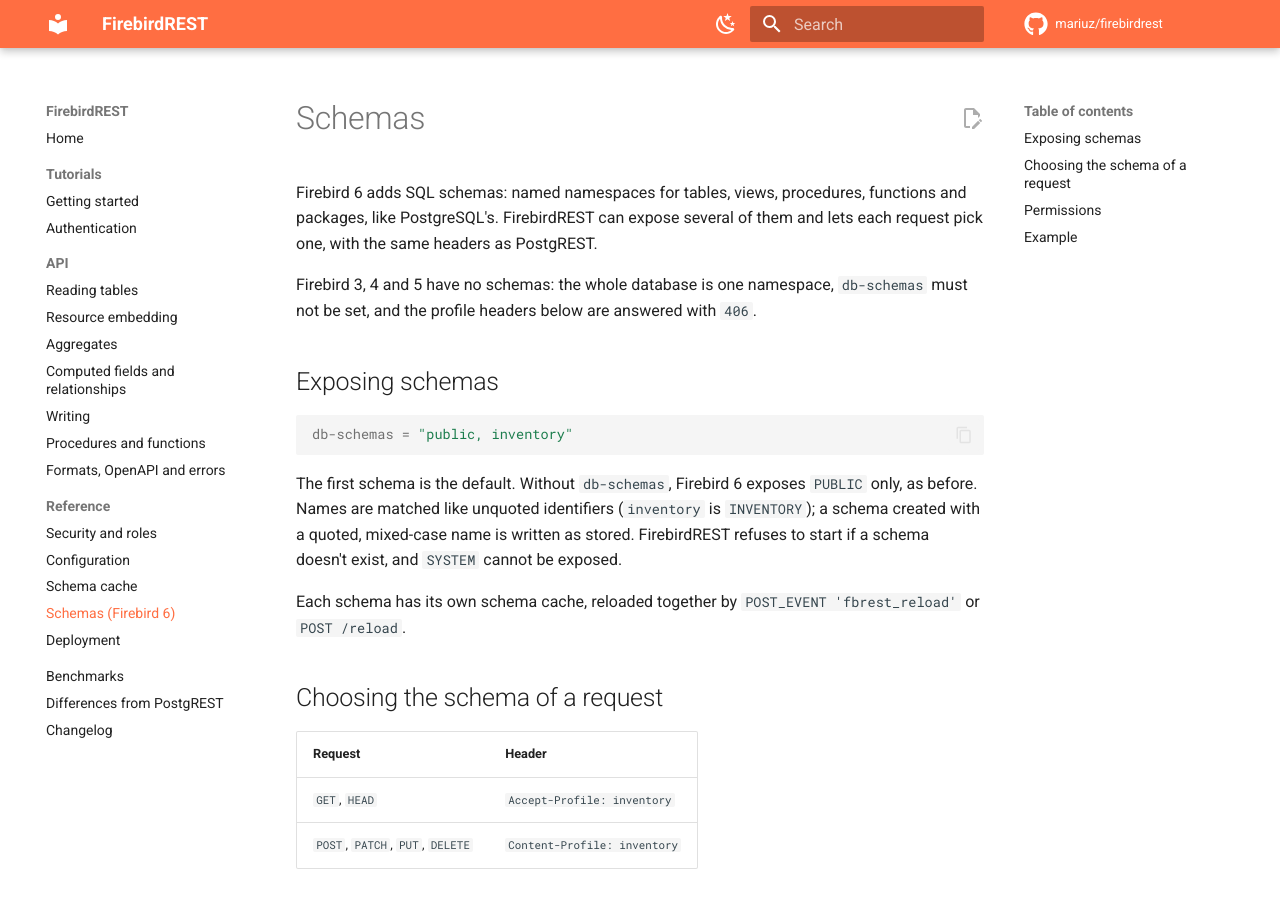
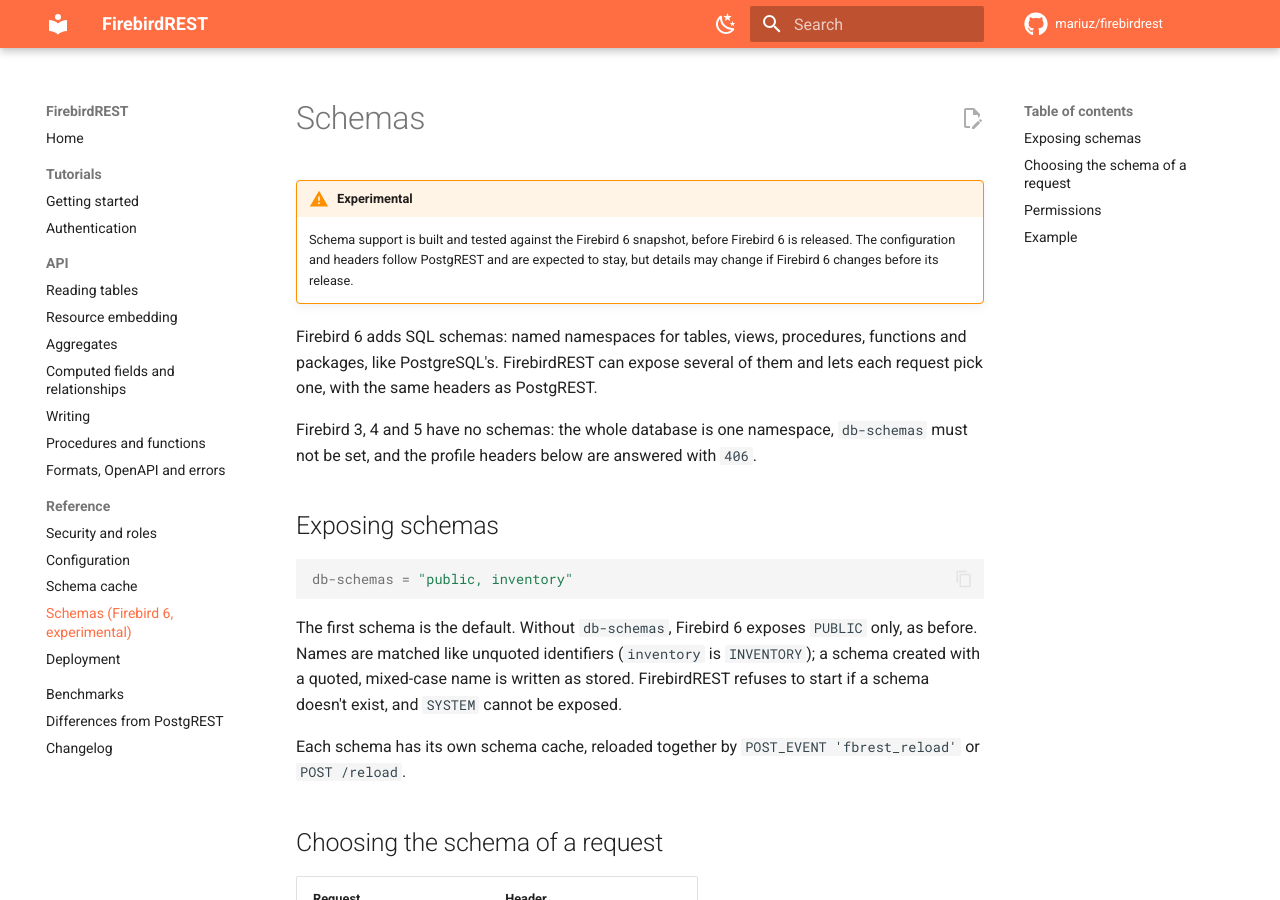
Before and after one commit to mariuz/firebirdrest, an MkDocs documentation site: the page built from docs/references/schemas.md, in a window 1280 px wide and 900 px high. Built offline with MkDocs 1.6.1 and Material for MkDocs 9.7.7, drawn with Linux system fonts in a browser that asks for light colours; comment, search, counter and statistics services are not loaded.

Commit message:
release: prepare 0.2.0 (schemas marked experimental)
Move the schema support entries to the [0.2.0] section of CHANGELOG.md
with a summary that marks it experimental, add an Experimental warning
to the Schemas page and mark db-schemas experimental in the config
reference, README and docs home page, and point the install snippets
at v0.2.0.

Co-Authored-By: Claude Opus 5.5 <noreply@anthropic.com>
Claude-Session: https://claude.ai/code/session_01U3tzQd3SecVYSRkcxDSFQV

```diff
--- a/docs/references/schemas.md
+++ b/docs/references/schemas.md
@@ -1,4 +1,9 @@
 # Schemas
+
+!!! warning "Experimental"
+    Schema support is built and tested against the Firebird 6 snapshot, before Firebird 6 is
+    released. The configuration and headers follow PostgREST and are expected to stay, but
+    details may change if Firebird 6 changes before its release.
 
 Firebird 6 adds SQL schemas: named namespaces for tables, views, procedures, functions and
 packages, like PostgreSQL's. FirebirdREST can expose several of them and lets each request pick
--- a/mkdocs.yml
+++ b/mkdocs.yml
@@ -52,7 +52,7 @@ nav:
       - Security and roles: references/security.md
       - Configuration: references/configuration.md
       - Schema cache: references/schema-cache.md
-      - Schemas (Firebird 6): references/schemas.md
+      - Schemas (Firebird 6, experimental): references/schemas.md
       - Deployment: references/deployment.md
   - Benchmarks: benchmarks.md
   - Differences from PostgREST: postgrest.md
```
Also changed, not shown: CHANGELOG.md (+11 -3 lines), README.md (+2 -2 lines), docs/index.md (+2 -2 lines), docs/references/configuration.md (+1 -1 lines).
